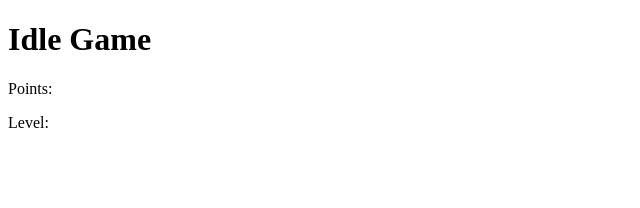
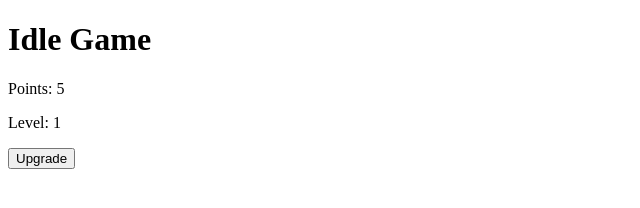
Before and after one commit to drynyn/drynyn.github.io, a plain HTML site: page index.html in a window 1280 px wide. Shown: the whole page, without its empty margins (0-640 px from the left). Drawn offline with Linux system fonts and the light colour scheme.

Commit message:
Update index.html

```diff
--- a/index.html
+++ b/index.html
@@ -5,6 +5,7 @@
 <h1>Idle Game</h1>
 <p>Points: <span id="points"></span></p>
 <p>Level: <span id="level"></span></p>
+<button id="upgradeButton" onclick="upgrade()">Upgrade</button>
 
 <script>
 class Game {
@@ -30,15 +31,20 @@ function updateUI() {
     levelElement.innerHTML = game.level;
 }
 
-while (true) {
-    // simulate earning points over time
+function upgrade() {
+    if(game.points >= game.level * 10){
+        game.upgrade();
+        updateUI();
+    }
+    else {
+        alert("Not Enough points");
+    }
+}
+
+setInterval(() => {
     game.earnPoints(game.level);
     updateUI();
-    if (game.points >= game.level * 10) {
-        game.upgrade();
-    }
-    await new Promise(resolve => setTimeout(resolve, 1000));
-}
+}, 1000);
 </script>
 
 </body>
```
